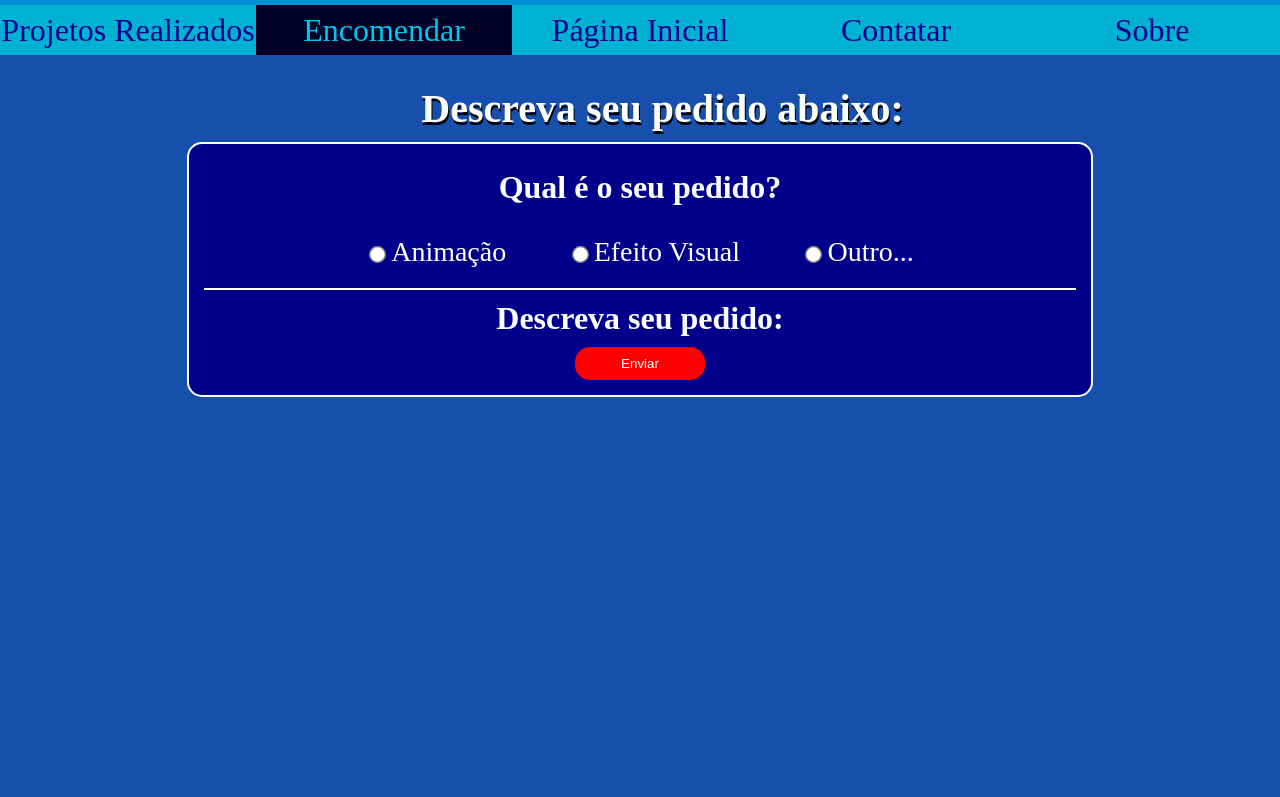
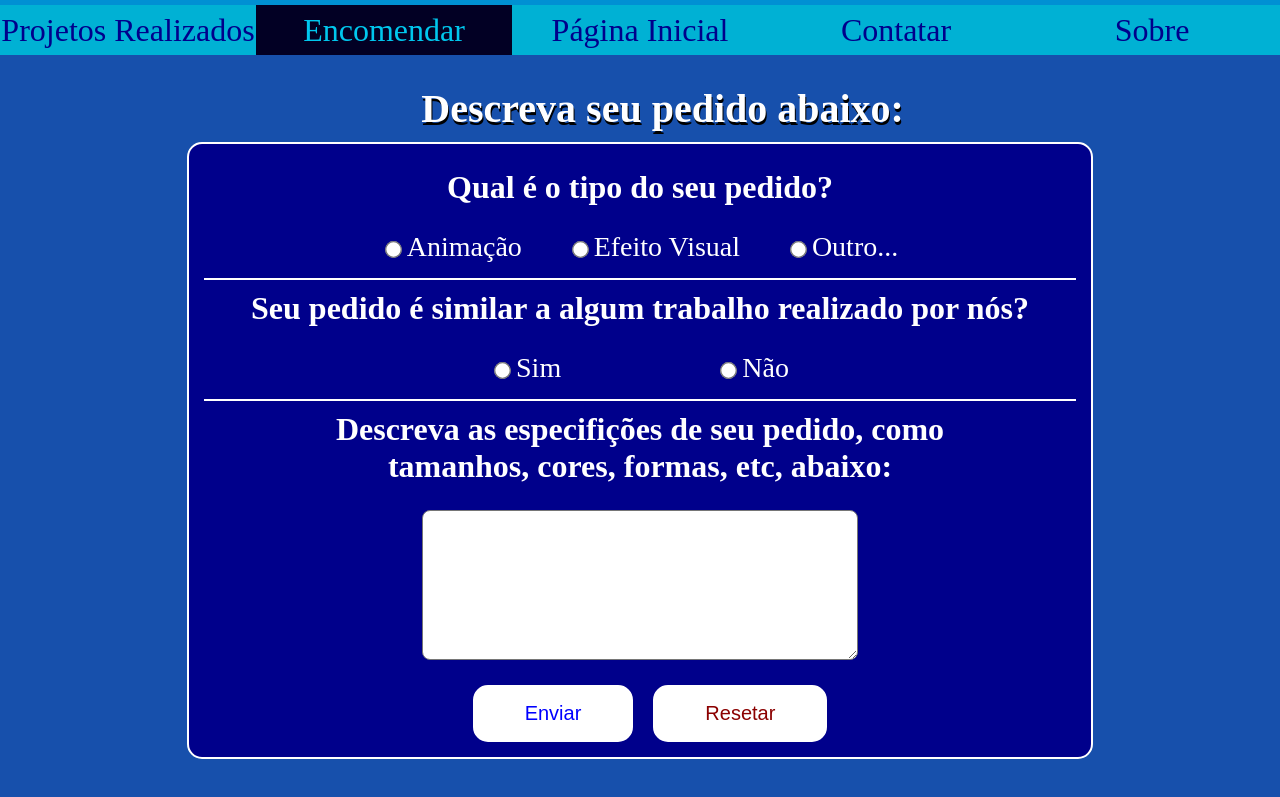
Before and after one commit to VinicusAragao/Presentation2022, a plain HTML site: page order/order.html in a window 1280 px wide. Shown: the part 131-928 px from the top of the page. Drawn offline with Linux system fonts and the light colour scheme.

Commit message:
Add files via upload

```diff
--- a/main.css
+++ b/main.css
@@ -26,7 +26,7 @@ header{
   font-family: FiraSans;
   transition: 100ms;
   position: relative;
-  z-index: 3;
+  z-index: 4;
 }
 #logo{
   width: 15vh;
@@ -42,7 +42,7 @@ nav{
   height: 50px;
   display: flex;
   position: relative;
-  z-index: 3;
+  z-index: 4;
 }
 .links,.selected{
   display: flex;
--- a/order/order.css
+++ b/order/order.css
@@ -1,7 +1,6 @@
 main{
 	width: 90%;
 	padding: 10px;
-	height: 100vh;
 	display: flex;
 	flex-flow: column;
 	align-items: center;
@@ -37,24 +36,57 @@ label{
 	font-size: max(16px, 3.5vh);
 }
 .formRow{
-	padding: 20px 15%;
+	padding: 15px 15%;
 	display: flex;
-	justify-content: space-around;
+	justify-content: space-evenly;
 	border-bottom: solid white 2px;
 }
+textarea{
+	width: 50%;
+	height: min(150px,30vh);
+	display: block;
+	margin: 25px auto;
+	padding: 10px;
+	border-radius: 8px;
+	font-size: min(16px, 4vh);
+}
+.btnCtn{
+	display: flex;
+	justify-content: center;
+}
+input[type = 'submit'],
+input[type = 'reset']{
+	border: 0px;
+	border-radius: 15px;
+	transition: 150ms;
+	padding: 15px 50px;
+	margin-left: 20px;
+	font-size: 20px;
+	cursor: pointer;
+}
 input[type = 'submit']{
-	background-color: red;
-	border: 0px;
-	margin: auto;
-	display: block;
-	color: white;
-	border-radius: 15px;
-	transition: 100ms;
-	width: 15%;
-	aspect-ratio: 4/1;
+	color: blue;
+	background-color: white;
+	border: solid white 2px;
 }
 input[type = 'submit']:hover{
-	background-color: darkred;
+	color: white;
+	background-color: #0000e4;
+	border: solid lightblue 2px;
+}
+input[type = 'reset']{
+	color: darkred;
+	background-color: white;
+	border: solid white 2px;
+}
+input[type = 'reset']:hover{
+	color: #000;
+	background-color: #ff3838;
+	border: solid #000 2px;
+}
+input[type = 'submit']:active,
+input[type = 'reset']:active{
+	transform: scale(1.07);
 }
 
 @media screen and (max-width: 600px){
@@ -72,4 +104,7 @@ input[type = 'submit']:hover{
 		margin: 0px 0px 0px auto;
 		width: 75%;
 	}
+	textarea{
+		width: 100%;
+	}
 }
--- a/order/order.html
+++ b/order/order.html
@@ -26,7 +26,7 @@
   <main>
   	<h2>Descreva seu pedido abaixo:</h2>
   	<form action="">
-  		<h3>Qual é o seu pedido?</h3>
+  		<h3>Qual é o tipo do seu pedido?</h3>
   		<div class="formRow">
   			<div class="option">
 	  			<input type="radio" id="animation" name="orderType">
@@ -40,9 +40,24 @@
 	  			<input type="radio" id="Other..." name="orderType">
 	  			<label for="Other...">Outro...</label></div>
   		</div>
-  		<h3>Descreva seu pedido:</h3>
-  		<input title="Enviar Pedido" type="submit" name="submit" value="Enviar">
+  		<h3>Seu pedido é similar a algum trabalho realizado por nós?</h3>
+      <div class="formRow">
+        <div class="option">
+          <input type="radio" id="yes" name="same">
+          <label for="yes">Sim</label></div>
+
+        <div class="option">
+          <input type="radio" id="no" name="same">
+          <label for="no">Não</label></div>
+      </div>
+      <h3>Descreva as especifições de seu pedido, como<br>tamanhos, cores, formas, etc, abaixo:</h3>
+      <textarea title="Descrição do pedido" id="description" name="description"></textarea>
+      <div class="btnCtn">
+  		  <input title="Enviar Pedido" type="submit" id="submit" name="submit" value="Enviar">
+        <input title="Resetar Formulário" type="reset" id="reset" name="reset" value="Resetar">
+      </div>
   	</form>
   </main>
+  <script type="text/javascript" src="order.js"></script>
 </body>
 </html>
```
Also changed, not shown: about/about.html (+1 -0 lines), main.js (+41 -24 lines), projects/projects.css (+7 -4 lines), projects/projects.html (+2 -2 lines), images/none.png (added), order/order.js (added).
